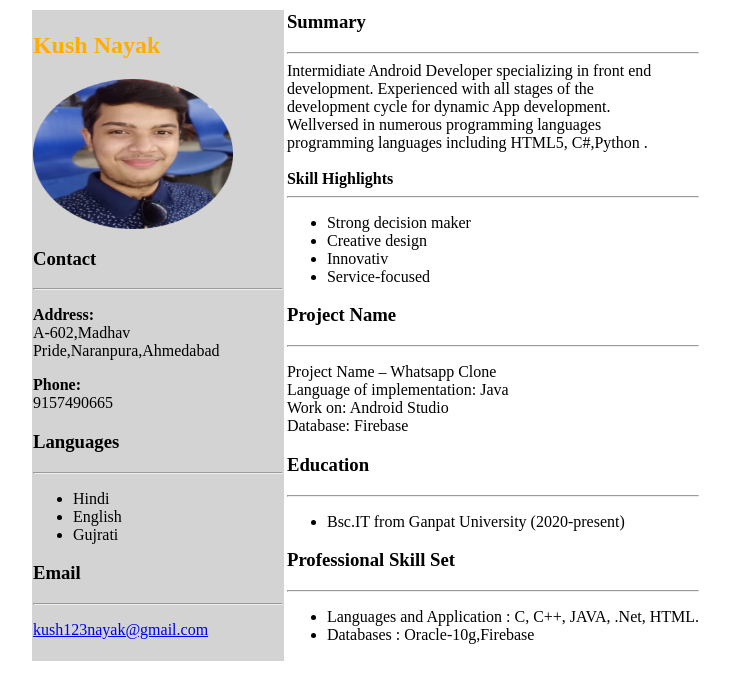
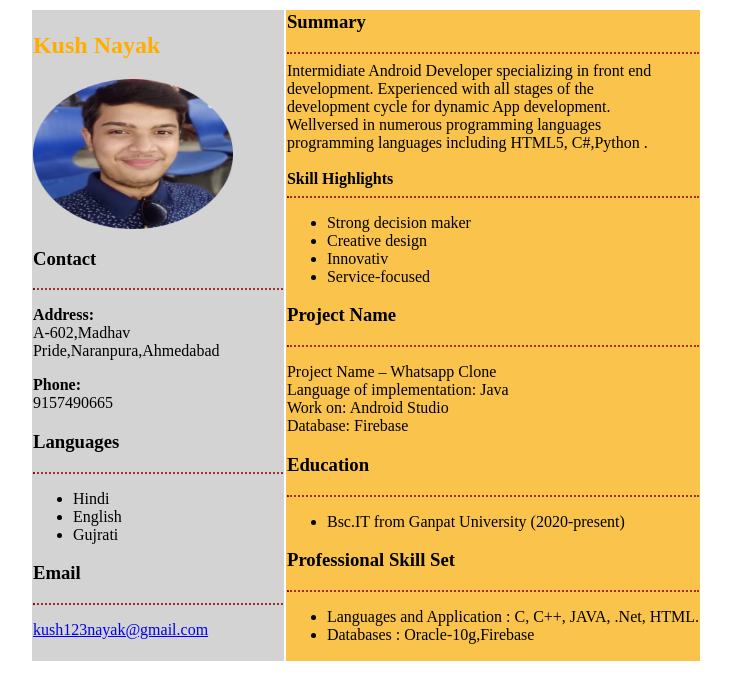
Before and after one commit to Kush12-nayak/My_CV, a plain HTML site: page index.html in a window 1280 px wide. Shown: the whole page, without its empty margins (274-1005 px from the left). Drawn offline with Linux system fonts and the light colour scheme.

Commit message:
Update index.html

```diff
--- a/index.html
+++ b/index.html
@@ -3,6 +3,21 @@
         <title>
             My Cv
         </title>
+
+        <style>
+
+            td{
+                background-color: rgb(250, 195, 76);
+            }
+
+            hr{
+                border-top-style:dotted;
+                border-bottom-style: none;
+                border-color: brown;
+                border-width: 2px;
+            }
+
+        </style>
     </head>
     <body>
         <center>
```
